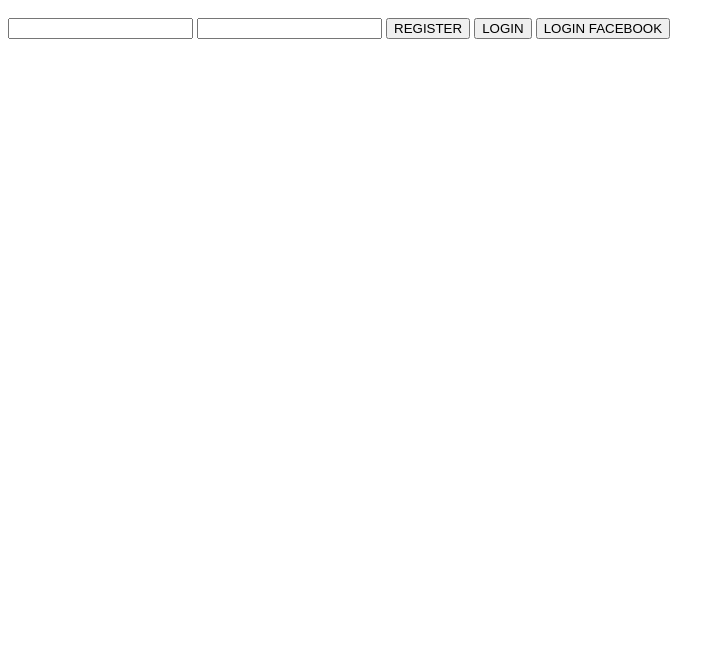
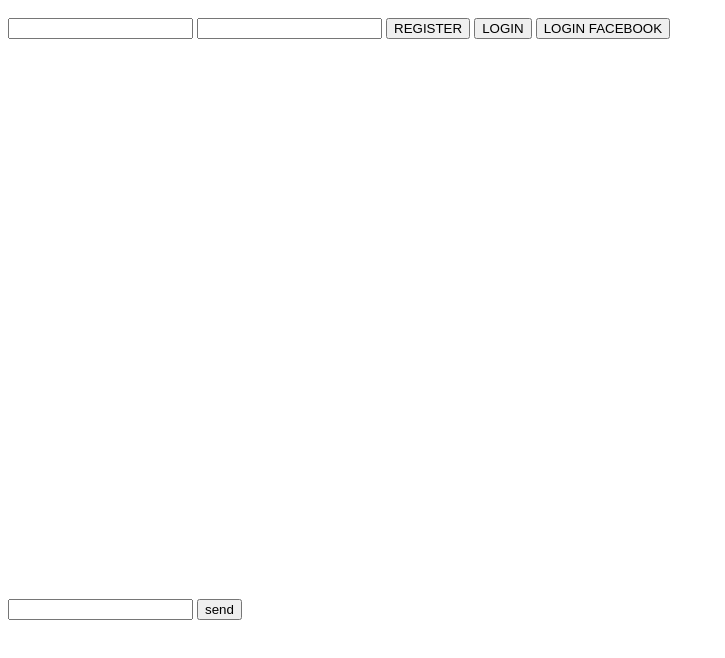
Before and after one commit to CamilaEspinozaMoya/chatlab, a plain HTML site: page index.html in a window 1280 px wide. Shown: the part 48-706 px from the top of the page, without its empty margins (0-725 px from the left). Drawn offline with Linux system fonts and the light colour scheme; no server answers.

Commit message:
se ven mensajes chat

```diff
--- a/app.js
+++ b/app.js
@@ -10,6 +10,16 @@ window.onload = ()=>{
             loggedOut.style.display = "block";
             loggedIn.style.display = "none";
         }
+    });
+
+    //Acá comenzamos a escuchar por nuevos mensajes usando el evento
+    //on child_added
+    firebase.database().ref('messages')
+        .on('child_added', (newMessage)=>{
+            messageContainer.innerHTML += `
+                <p>Nombre : ${newMessage.val().creatorName}</p>
+                <p>${newMessage.val().text}</p>
+            `;
         });
 };
 
@@ -62,3 +72,20 @@ function loginFacebook(){
             console.log("Error de firebase, mensaje > "+error.message);
         });
 }
+
+// Firebase Database
+
+// Usaremos una colección para guardar los mensajes, llamada messages
+function sendMessage(){
+    const currentUser = firebase.auth().currentUser;
+    const messageAreaText = messageArea.value;
+
+    //Para tener una nueva llave en la colección messages
+    const newMessageKey = firebase.database().ref().child('messages').push().key;
+
+    firebase.database().ref(`messages/${newMessageKey}`).set({
+        creator : currentUser.uid,
+        creatorName : currentUser.displayName,
+        text : messageAreaText
+    });
+}
--- a/index.html
+++ b/index.html
@@ -18,6 +18,13 @@
                 <input id="loginFacebook" type="button" onclick="loginFacebook()" value="LOGIN FACEBOOK">
             </div>
         </div>
+        <div>
+            <div id="messageContainer">
+
+            </div>
+            <input type="text" name="" id="messageArea">
+            <input type="button" name="" id="sendButton" value="send" onclick="sendMessage()">
+        </div>
 
   <script src="https://www.gstatic.com/firebasejs/5.2.0/firebase.js"></script>
   <script>
--- a/style.css
+++ b/style.css
@@ -0,0 +1,3 @@
+#messageContainer {
+  height: 70vh;
+}
```
Lines whose indentation alone changed are shown as unchanged.
